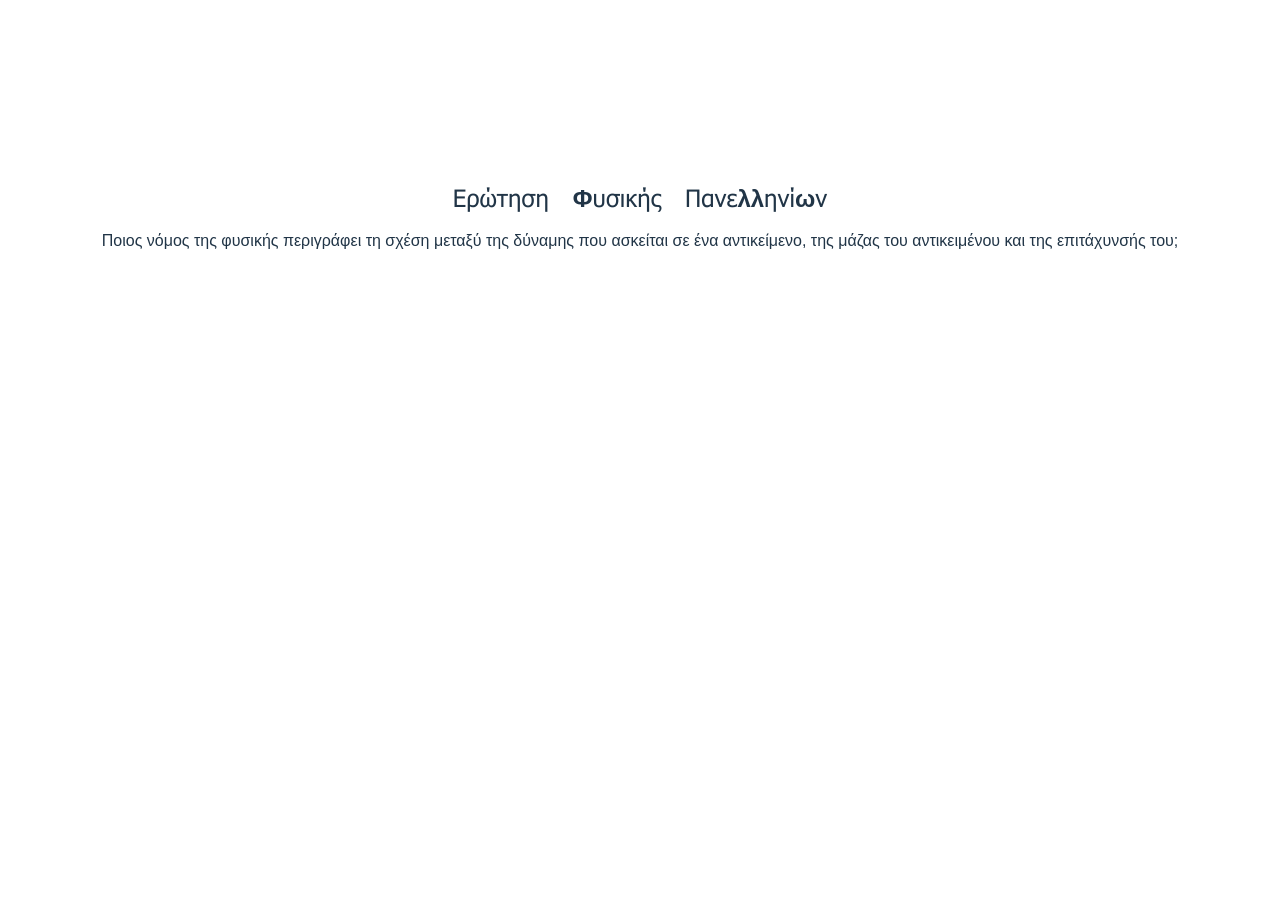
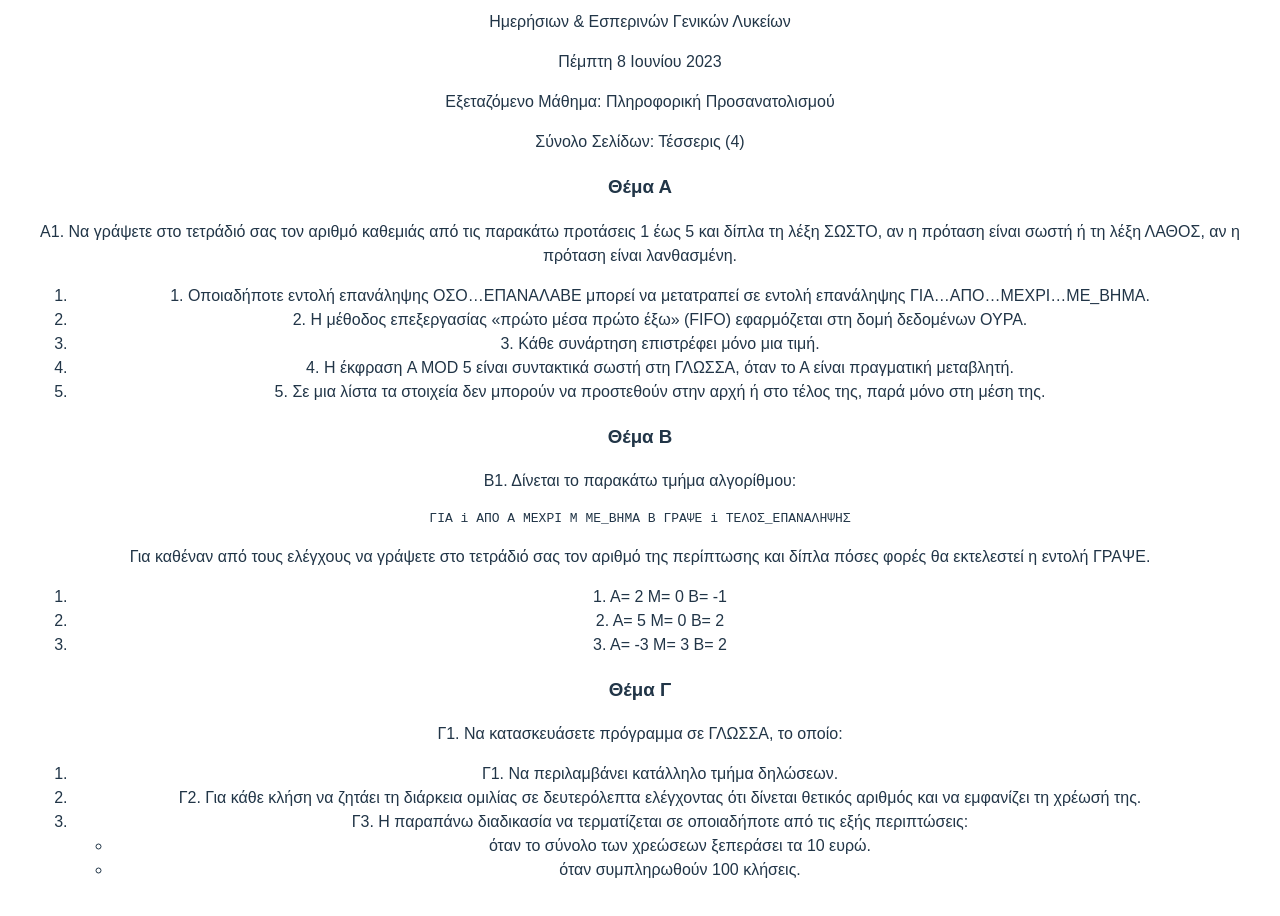
Before and after one commit to alexRasi/quiz, a React (Vite) app in the folder my-quiz-app/: page / in a window 1280 px wide. Shown: the part 180-1096 px from the top of the page. Before the commit the page ends 800 px from the top, so only its background shows below. Built offline with nearby package versions, Linux system fonts and the light colour scheme.

Commit message:
font update

```diff
--- a/my-quiz-app/src/App.tsx
+++ b/my-quiz-app/src/App.tsx
@@ -1,19 +1,83 @@
-import { useState } from 'react'
-import reactLogo from './assets/react.svg'
-import viteLogo from '/vite.svg'
-import './App.css'
-import './fonts.css'
+import { useState } from "react";
+import reactLogo from "./assets/react.svg";
+import viteLogo from "/vite.svg";
+import "./App.css";
+import "./fonts.css";
 
 function App() {
-  const [count, setCount] = useState(0)
+  const [count, setCount] = useState(0);
 
   return (
     <>
-     <h1>Ερώτηση Φυσικής Πανελληνίων</h1>
+      <h1>
+        Ημερήσιων και Εσπερινών Γενικών Λυκείων
+      </h1>
+      <p>Τέλος 1ης από 4 σελίδες</p>
 
-<p>Ποιος νόμος της φυσικής περιγράφει τη σχέση μεταξύ της δύναμης που ασκείται σε ένα αντικείμενο, της μάζας του αντικειμένου και της επιτάχυνσής του;</p>
+      <h2>Πανελλαδικές Εξετάσεις</h2>
+      <p>Ημερήσιων & Εσπερινών Γενικών Λυκείων</p>
+      <p>Πέμπτη 8 Ιουνίου 2023</p>
+      <p>Εξεταζόμενο Μάθημα: Πληροφορική Προσανατολισμού</p>
+      <p>Σύνολο Σελίδων: Τέσσερις (4)</p>
+
+      <h3>Θέμα Α</h3>
+      <p>
+        Α1. Να γράψετε στο τετράδιό σας τον αριθμό καθεμιάς από τις παρακάτω
+        προτάσεις 1 έως 5 και δίπλα τη λέξη ΣΩΣΤΟ, αν η πρόταση είναι σωστή ή τη
+        λέξη ΛΑΘΟΣ, αν η πρόταση είναι λανθασμένη.
+      </p>
+      <ol>
+        <li>
+          1. Οποιαδήποτε εντολή επανάληψης ΟΣΟ…ΕΠΑΝΑΛΑΒΕ μπορεί να μετατραπεί σε
+          εντολή επανάληψης ΓΙΑ…ΑΠΟ…ΜΕΧΡΙ…ΜΕ_ΒΗΜΑ.
+        </li>
+        <li>
+          2. Η μέθοδος επεξεργασίας «πρώτο μέσα πρώτο έξω» (FIFO) εφαρμόζεται
+          στη δομή δεδομένων ΟΥΡΑ.
+        </li>
+        <li>3. Κάθε συνάρτηση επιστρέφει μόνο μια τιμή.</li>
+        <li>
+          4. Η έκφραση A MOD 5 είναι συντακτικά σωστή στη ΓΛΩΣΣΑ, όταν το Α
+          είναι πραγματική μεταβλητή.
+        </li>
+        <li>
+          5. Σε μια λίστα τα στοιχεία δεν μπορούν να προστεθούν στην αρχή ή στο
+          τέλος της, παρά μόνο στη μέση της.
+        </li>
+      </ol>
+
+      <h3>Θέμα Β</h3>
+      <p>Β1. Δίνεται το παρακάτω τμήμα αλγορίθμου:</p>
+      <pre>ΓΙΑ i ΑΠΟ Α ΜΕΧΡΙ Μ ΜΕ_ΒΗΜΑ Β ΓΡΑΨΕ i ΤΕΛΟΣ_ΕΠΑΝΑΛΗΨΗΣ</pre>
+      <p>
+        Για καθέναν από τους ελέγχους να γράψετε στο τετράδιό σας τον αριθμό της
+        περίπτωσης και δίπλα πόσες φορές θα εκτελεστεί η εντολή ΓΡΑΨΕ.
+      </p>
+      <ol>
+        <li>1. Α= 2 Μ= 0 Β= -1</li>
+        <li>2. Α= 5 Μ= 0 Β= 2</li>
+        <li>3. Α= -3 Μ= 3 Β= 2</li>
+      </ol>
+
+      <h3>Θέμα Γ</h3>
+      <p>Γ1. Να κατασκευάσετε πρόγραμμα σε ΓΛΩΣΣΑ, το οποίο:</p>
+      <ol>
+        <li>Γ1. Να περιλαμβάνει κατάλληλο τμήμα δηλώσεων.</li>
+        <li>
+          Γ2. Για κάθε κλήση να ζητάει τη διάρκεια ομιλίας σε δευτερόλεπτα
+          ελέγχοντας ότι δίνεται θετικός αριθμός και να εμφανίζει τη χρέωσή της.
+        </li>
+        <li>
+          Γ3. Η παραπάνω διαδικασία να τερματίζεται σε οποιαδήποτε από τις εξής
+          περιπτώσεις:
+          <ul>
+            <li>όταν το σύνολο των χρεώσεων ξεπεράσει τα 10 ευρώ.</li>
+            <li>όταν συμπληρωθούν 100 κλήσεις.</li>
+          </ul>
+        </li>
+      </ol>
     </>
-  )
+  );
 }
 
-export default App
+export default App;
--- a/my-quiz-app/src/index.css
+++ b/my-quiz-app/src/index.css
@@ -71,7 +71,7 @@ button:focus-visible {
  /* Font Family JIKPGC+Tahoma ... (Your font-face styles) */
 
  body {
-  font-family: "JIKPGC-Tahoma", Arial, sans-serif;
+  font-family: "JIKPGC-Calibri", Arial, sans-serif;
 }
 
 h1 {
```
